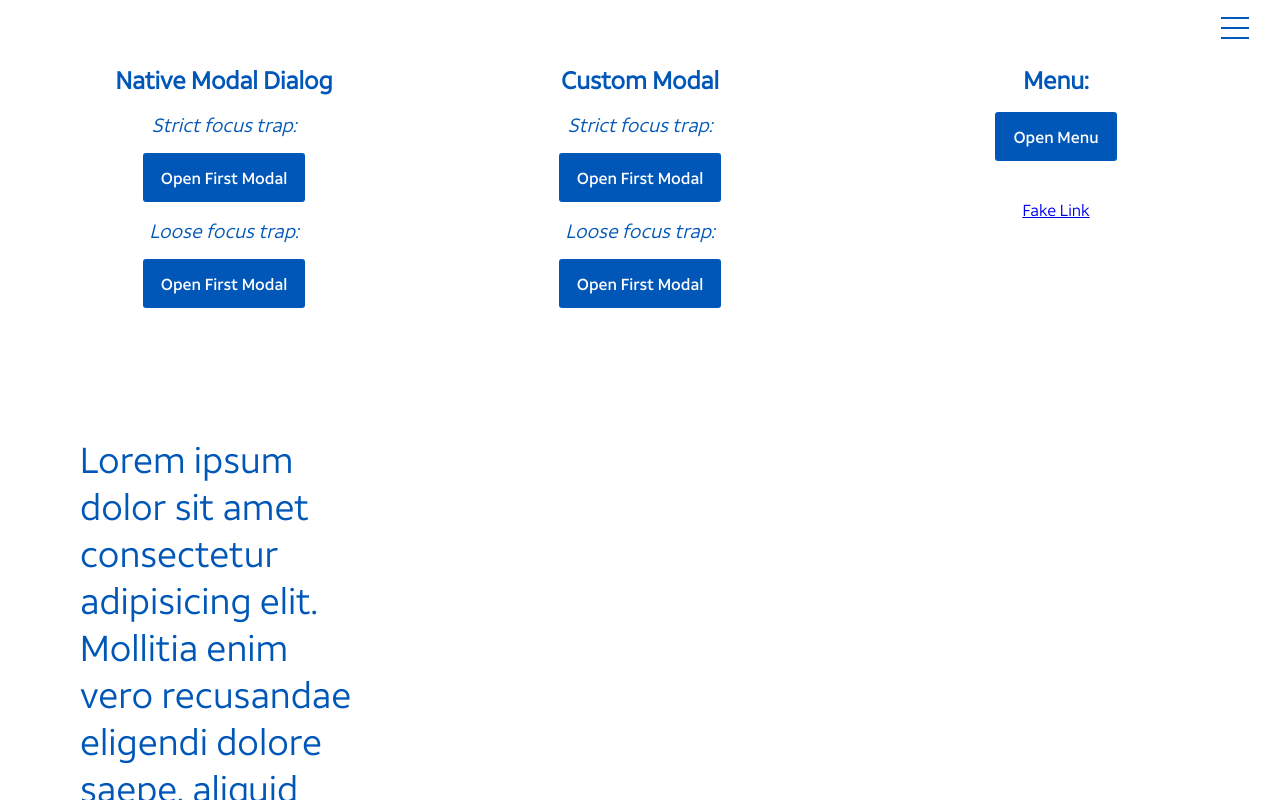
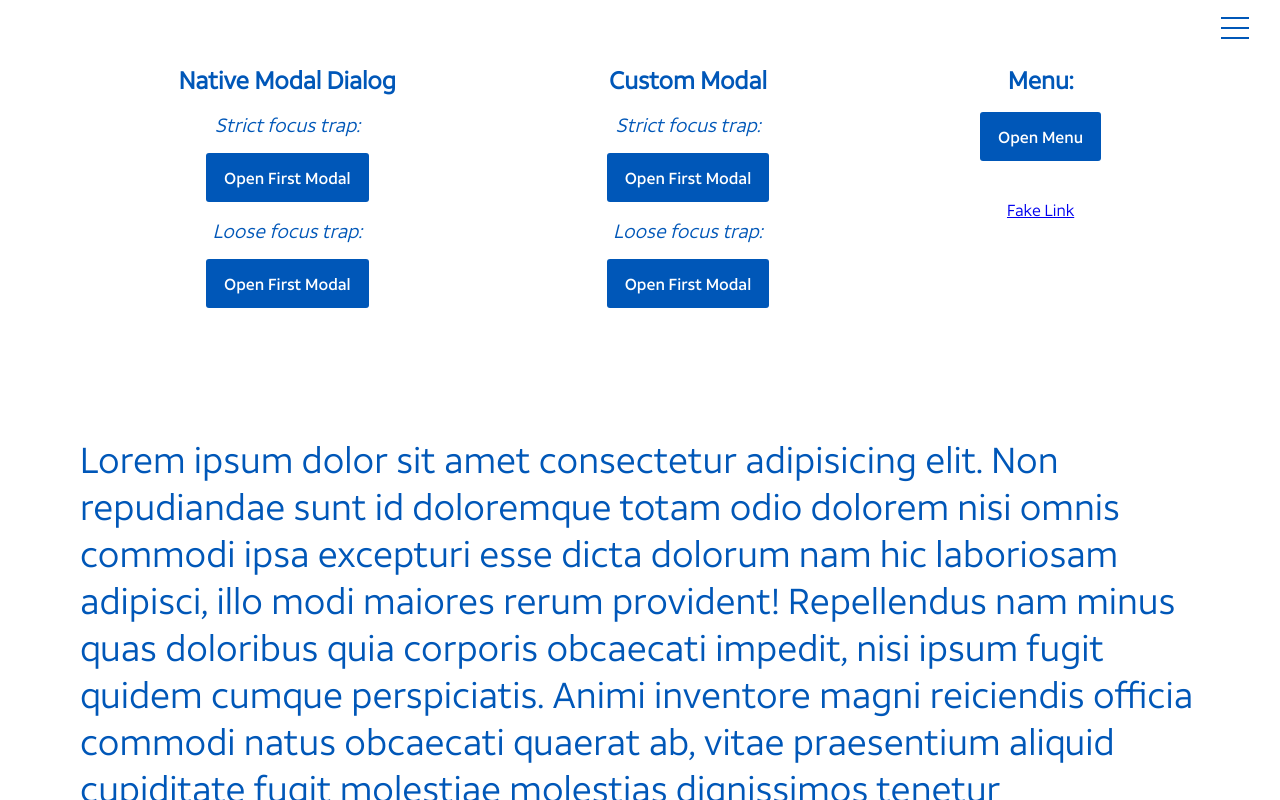
Before and after one commit to shimbarks/keyboard-a11y, a React (Create React App) app: page / in a window 1280 px wide. Built offline with nearby package versions, Linux system fonts and the light colour scheme.

Commit message:
layout changes

```diff
--- a/src/App.scss
+++ b/src/App.scss
@@ -6,10 +6,10 @@ $sidebar-width: 300px;
     min-height: 100%;
     position: relative;
     padding: 3rem;
-    display: grid;
-    grid-template-columns: repeat(auto-fit, minmax(250px, 1fr));
+    transition: width $sidebar-transition;
+    display: flex;
+    flex-direction: column;
     gap: 4rem;
-    transition: width $sidebar-transition;
 
     &--sidebar-closed {
       width: 100vw;
@@ -18,6 +18,13 @@ $sidebar-width: 300px;
     &--sidebar-open {
       width: calc(100vw - #{$sidebar-width});
     }
+  }
+
+  &__components {
+    display: flex;
+    flex-wrap: wrap;
+    justify-content: space-evenly;
+    gap: 4rem;
   }
 
   &__section {
--- a/src/App.tsx
+++ b/src/App.tsx
@@ -29,10 +29,14 @@ export const App: React.FC = () => {
     <main className={`app__main app__main--sidebar-${sidebarMod}`}>
       <SkipLink skipToId="main-content">Skip to main content</SkipLink>
 
+      <section className="app__components">
         <section className="app__section">
           <h2>Native Modal Dialog</h2>
           <i>Strict focus trap:</i>
-        <ModalOpener implementation="native modal dialog" focusTrap="strict" />
+          <ModalOpener
+            implementation="native modal dialog"
+            focusTrap="strict"
+          />
           <i>Loose focus trap:</i>
           <ModalOpener implementation="native modal dialog" focusTrap="loose" />
         </section>
@@ -50,6 +54,8 @@ export const App: React.FC = () => {
             Fake Link
           </a>
         </section>
+      </section>
+
       <Hamburger
         isSidebarOpen={isSidebarOpen}
         setIsSidebarOpen={setIsSidebarOpen}
@@ -59,10 +65,28 @@ export const App: React.FC = () => {
         setIsSidebarOpen={setIsSidebarOpen}
       />
       <section id="main-content" className="app__lorem">
-        Lorem ipsum dolor sit amet consectetur adipisicing elit. Mollitia enim
-        vero recusandae eligendi dolore saepe, aliquid harum nobis doloremque
-        quis vel molestias magnam! Iste numquam nam quam mollitia consequuntur
-        repellat.
+        Lorem ipsum dolor sit amet consectetur adipisicing elit. Non repudiandae
+        sunt id doloremque totam odio dolorem nisi omnis commodi ipsa excepturi
+        esse dicta dolorum nam hic laboriosam adipisci, illo modi maiores rerum
+        provident! Repellendus nam minus quas doloribus quia corporis obcaecati
+        impedit, nisi ipsum fugit quidem cumque perspiciatis. Animi inventore
+        magni reiciendis officia commodi natus obcaecati quaerat ab, vitae
+        praesentium aliquid cupiditate fugit molestiae molestias dignissimos
+        tenetur necessitatibus deleniti quasi nobis possimus, aliquam suscipit.
+        Adipisci placeat non delectus eum sit voluptate tempore necessitatibus,
+        qui accusantium harum fugit magnam repellat soluta expedita tenetur,
+        nisi fuga mollitia voluptas! Reiciendis consequuntur tempora earum
+        quisquam nihil minus corporis nobis dolores ea placeat expedita, cum
+        eius, mollitia quod aut quos sit sed odit. Exercitationem, dolores
+        libero. Beatae similique eveniet cupiditate, dolor perferendis explicabo
+        sunt? Molestiae unde deserunt sunt nobis officia nisi tempore debitis
+        laborum ab doloremque explicabo recusandae ducimus ipsa ad veritatis
+        libero consectetur deleniti nihil, reiciendis voluptate. Eveniet officia
+        ea ut obcaecati provident voluptatum in dolorum similique saepe aut
+        consectetur ipsum, iste enim porro minus neque voluptate fugiat sint!
+        Veritatis, iste corrupti placeat harum consectetur dolorem obcaecati
+        deleniti amet cupiditate reprehenderit, eligendi atque nihil, tempore
+        quam vel ipsum fugiat sequi dolor minima aut explicabo.
       </section>
     </main>
   );
```
Lines whose indentation alone changed are shown as unchanged.
